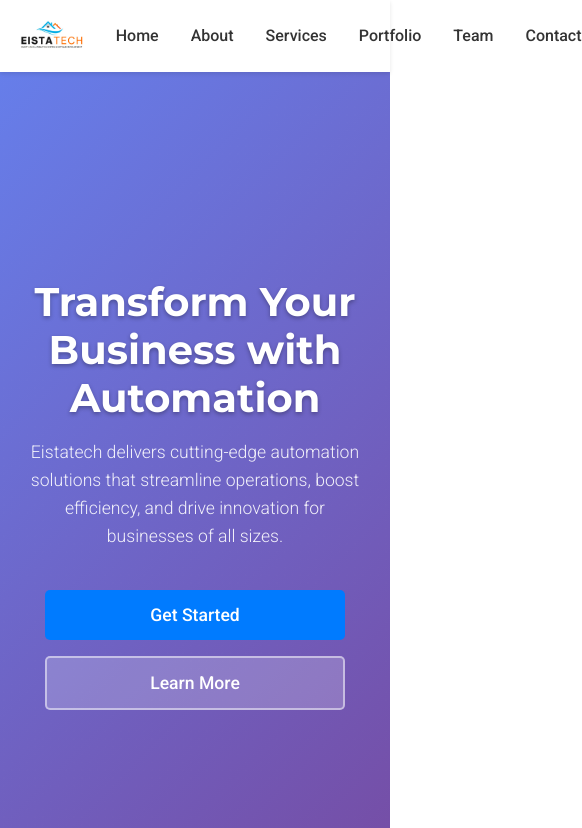
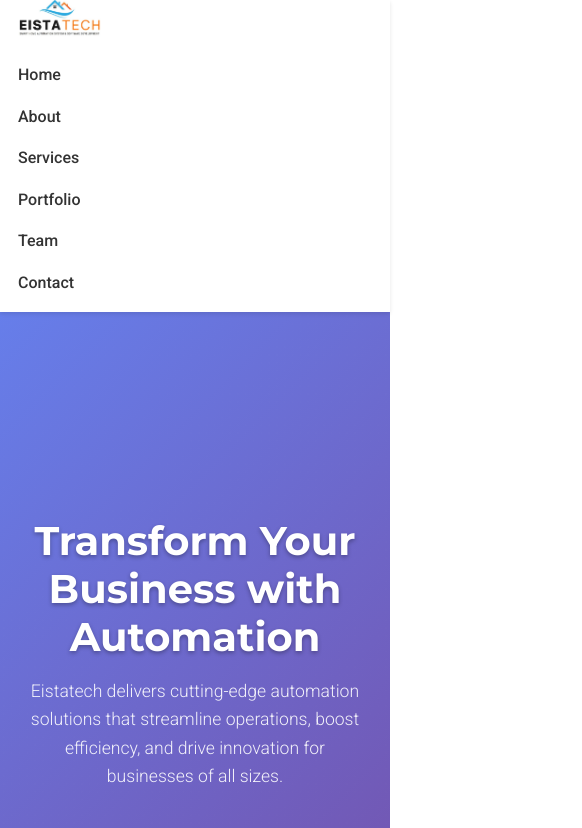
Before and after one commit to OmShrikhande/Eistatech-Site, a React (Vite) app: page / in a window 390 px wide. Shown: the top 828 px of the page, 582 px wide, since content can reach past the window. Built offline with nearby package versions, Linux system fonts and the light colour scheme.

Commit message:
update logo

```diff
--- a/src/components/Footer.jsx
+++ b/src/components/Footer.jsx
@@ -8,7 +8,7 @@ const Footer = () => {
           <h3>Eistatech</h3>
           <p>Providing innovative automation solutions.</p>
           <div className="contact-info">
-            <p>Email: eistatech@example.com</p>
+            <p>Email: eistatechofficial@gmail.com</p>
             <p>Phone: +91 70589 72300</p>
           </div>
         </div>
--- a/src/components/Navbar.css
+++ b/src/components/Navbar.css
@@ -1,7 +1,7 @@
 .navbar {
   background-color: #ffffff; /* white */
   box-shadow: 0 2px 4px rgba(0, 0, 0, 0.1);
-  padding: 1rem 0;
+  padding: 0.5rem 0;
   position: sticky;
   top: 0;
   z-index: 100;
@@ -19,16 +19,16 @@
 .navbar-logo {
   font-size: 1.5rem;
   font-weight: bold;
-  color: #007bff; /* blue */
+  color: #0a74ee; /* blue */
   text-decoration: none;
   display: flex;
   align-items: center;
 }
 
 .logo-image {
-  height: 40px;
+  height: 80px;
   width: auto;
-}
+  margin-right: 20px;  margin-top: -10px; margin-bottom: -10;}
 
 .navbar-menu {
   display: flex;
@@ -51,3 +51,34 @@
 .navbar-menu a:hover {
   color: #ffb400; /* mustard */
 }
+
+/* Responsive Design */
+@media (max-width: 768px) {
+  .navbar {
+    padding: 0.5rem;
+  }
+
+  .navbar-container {
+    padding: 0 10px;
+    flex-direction: column;
+    align-items: flex-start;
+  }
+
+  .navbar-logo {
+    font-size: 1.2rem;
+  }
+
+  .navbar-menu {
+    flex-direction: column;
+    width: 100%;
+    margin-top: 1rem;
+  }
+
+  .navbar-menu li {
+    margin: 0.5rem 0;
+  }
+
+  .logo-image {
+    height: 40px;
+  }
+}
--- a/src/components/Navbar.jsx
+++ b/src/components/Navbar.jsx
@@ -8,6 +8,7 @@ const Navbar = () => {
       <div className="navbar-container">
         <Link to="/" className="navbar-logo">
           <img src={logo} alt="Eistatech" className="logo-image" />
+          {/* <span className="logo-text">EISTAtech</span> */}
         </Link>
         <ul className="navbar-menu">
           <li><Link to="/">Home</Link></li>
```
Also changed, not shown: Gallery/Logo.jpg, src/assets/Logo.jpg.
